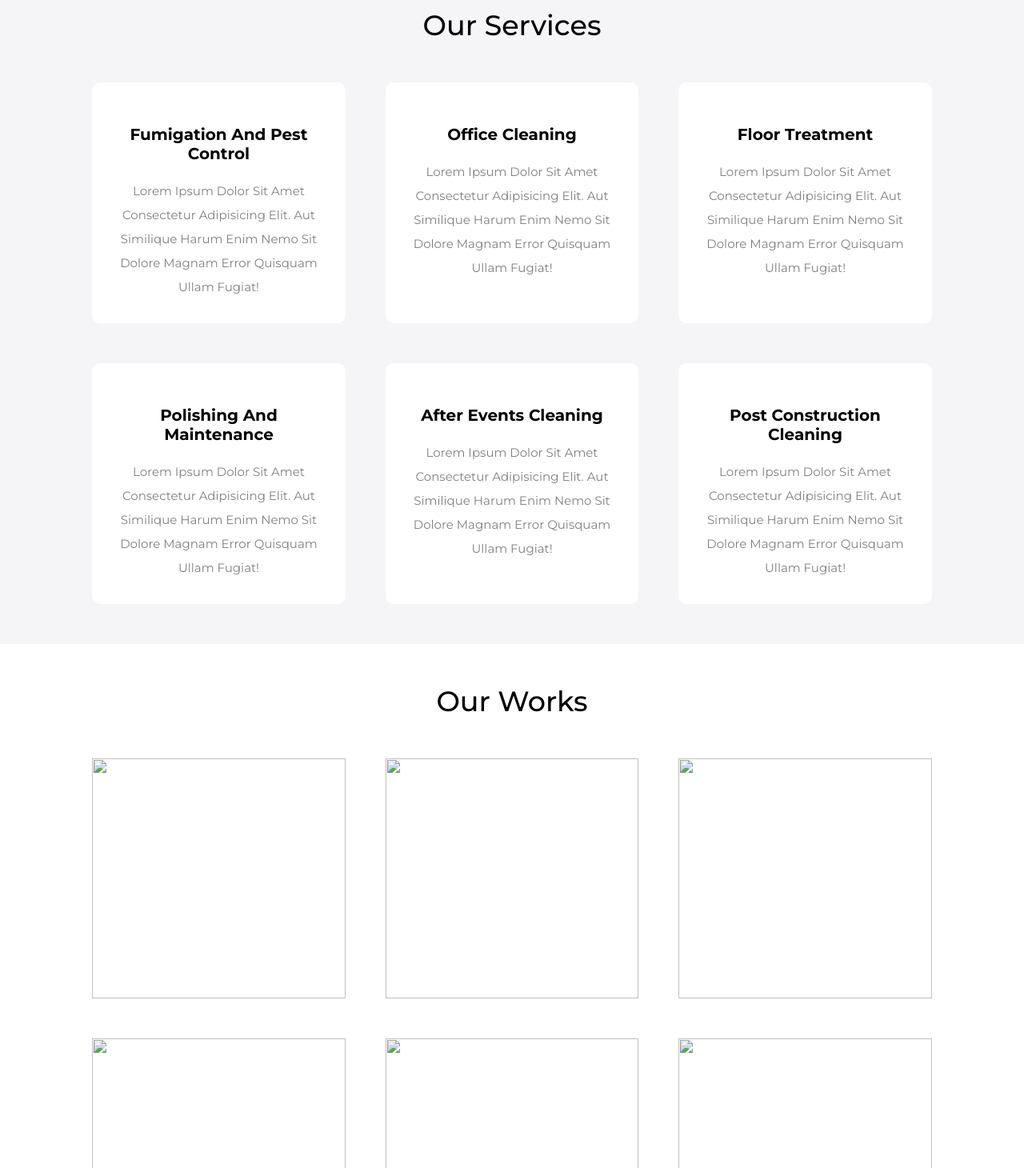
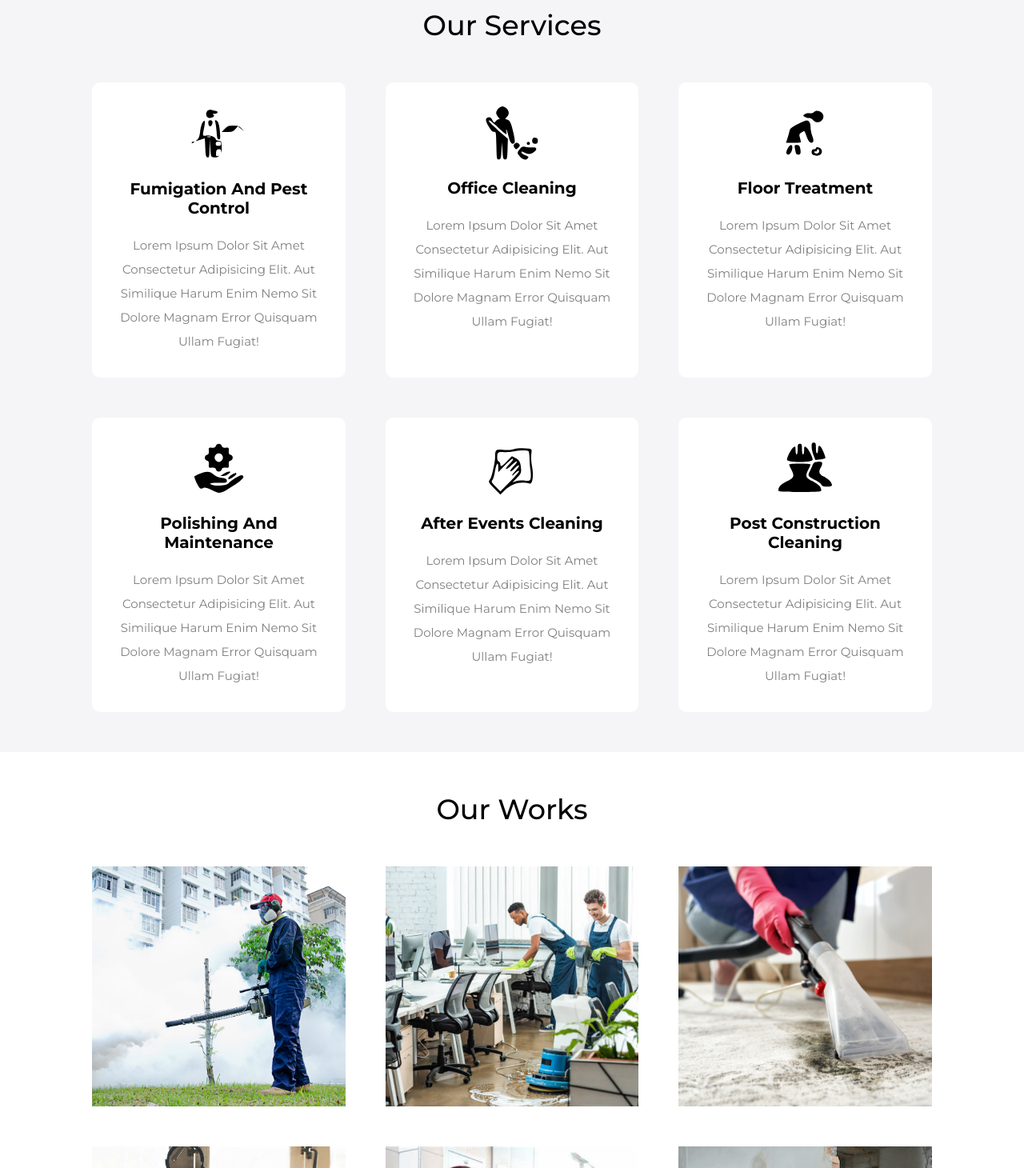
Before and after one commit to Nanakay62/Supreme-Klene, a plain HTML site: page index.html in a window 1280 px wide. Shown: the part 1340-2800 px from the top of the page at 80% size. Drawn offline with nearby package versions, Linux system fonts and the light colour scheme; a script that the page names is missing; files whose address does not match are found by name.

Commit message:
Images
Images updated

```diff
--- a/index.html
+++ b/index.html
@@ -19,7 +19,7 @@
     <!-- header section starts -->
     <header class="header">
       <a href="index.html" class="logo"><span></span>
-          <img src="C:\Users\KAY DICKSON\OneDrive\Desktop\SupremeClean\5-agency-website -v2\images\supremeKlean.png" alt="suoremeKlean Logo" title="supremeKlean" style="height: 6.9rem;">
+          <img src="supremeKlean.png" alt="suoremeKlean Logo" title="supremeKlean" style="height: 6.9rem;">
       </a>
       </a>
       <a class="menu fas fa-bars"></a>
@@ -60,7 +60,7 @@
 
         <div class="box">
           <div class="image">
-            <img src="images/OIP.jpeg" alt="" />
+            <img src="OIP.jpeg" alt="" />
           </div>
         </div>
       </div>
@@ -72,7 +72,7 @@
       <h1 class="heading">our services</h1>
       <div class="box-container">
         <div class="box">
-          <img src="images/icon-1.svg" alt="" />
+          <img src="icon-1.svg" alt="" />
           <h3>Fumigation and Pest Control</h3>
           <p>
             Lorem ipsum dolor sit amet consectetur adipisicing elit. Aut similique harum enim nemo
@@ -80,7 +80,7 @@
           </p>
         </div>
         <div class="box">
-          <img src="images/icon-2.svg" alt="" />
+          <img src="icon-2.svg" alt="" />
           <h3>Office Cleaning</h3>
           <p>
             Lorem ipsum dolor sit amet consectetur adipisicing elit. Aut similique harum enim nemo
@@ -88,7 +88,7 @@
           </p>
         </div>
         <div class="box">
-          <img src="images/icon-3.svg" alt="" />
+          <img src="icon-3.svg" alt="" />
           <h3>Floor Treatment</h3>
           <p>
             Lorem ipsum dolor sit amet consectetur adipisicing elit. Aut similique harum enim nemo
@@ -96,7 +96,7 @@
           </p>
         </div>
         <div class="box">
-          <img src="images/icon-4.svg" alt="" />
+          <img src="icon-4.svg" alt="" />
           <h3>Polishing and Maintenance</h3>
           <p>
             Lorem ipsum dolor sit amet consectetur adipisicing elit. Aut similique harum enim nemo
@@ -104,7 +104,7 @@
           </p>
         </div>
         <div class="box">
-          <img src="images/icon-5.svg" alt="" />
+          <img src="icon-5.svg" alt="" />
           <h3>After Events Cleaning</h3>
           <p>
             Lorem ipsum dolor sit amet consectetur adipisicing elit. Aut similique harum enim nemo
@@ -112,7 +112,7 @@
           </p>
         </div>
         <div class="box">
-          <img src="images/icon-6.svg" alt="" />
+          <img src="icon-6.svg" alt="" />
           <h3>Post Construction Cleaning</h3>
           <p>
             Lorem ipsum dolor sit amet consectetur adipisicing elit. Aut similique harum enim nemo
@@ -129,7 +129,7 @@
       <div class="box-container">
         <div class="box">
           <div class="image">
-            <img src="images/FUMIGATION1.jpg" alt="" />
+            <img src="FUMIGATION1.jpg" alt="" />
             <div class="content">
               <h3>Fumigation and Pest Control</h3>
             </div>
@@ -137,7 +137,7 @@
         </div>
         <div class="box">
           <div class="image">
-            <img src="images/office cleaning.jpg" alt="" />
+            <img src="office cleaning.jpg" alt="" />
             <div class="content">
               <h3>Office Cleaning</h3>
             </div>
@@ -145,7 +145,7 @@
         </div>
         <div class="box">
           <div class="image">
-            <img src="images/chome.jpg" alt="" />
+            <img src="chome.jpg" alt="" />
             <div class="content">
               <h3>Floor Treatment</h3>
             </div>
@@ -153,7 +153,7 @@
         </div>
         <div class="box">
           <div class="image">
-            <img src="images/portfolio-4.jpg" alt="" />
+            <img src="portfolio-4.jpg" alt="" />
             <div class="content">
               <h3>After Events Cleaning</h3>
             </div>
@@ -161,7 +161,7 @@
         </div>
         <div class="box">
           <div class="image">
-            <img src="images/OIP.jpeg" alt="" />
+            <img src="OIP.jpeg" alt="" />
             <div class="content">
               <h3>Polishing and Maintenance</h3>
             </div>
@@ -169,7 +169,7 @@
         </div>
         <div class="box">
           <div class="image">
-            <img src="images/conts.jpeg" alt="" />
+            <img src="conts.jpeg" alt="" />
             <div class="content">
               <h3> Post Construction Cleaning</h3>
             </div>
--- a/styles.css
+++ b/styles.css
@@ -121,7 +121,7 @@ section {
 .home {
   height: 100vh;
   background: linear-gradient(rgba(0, 0, 0, 0.6), rgba(0, 0, 0, 0.6)),
-    url('images/OIP.jpeg') no-repeat;
+    url('OIP.jpeg') no-repeat;
   background-size: cover;
   background-position: center;
   background-attachment: fixed;
```
